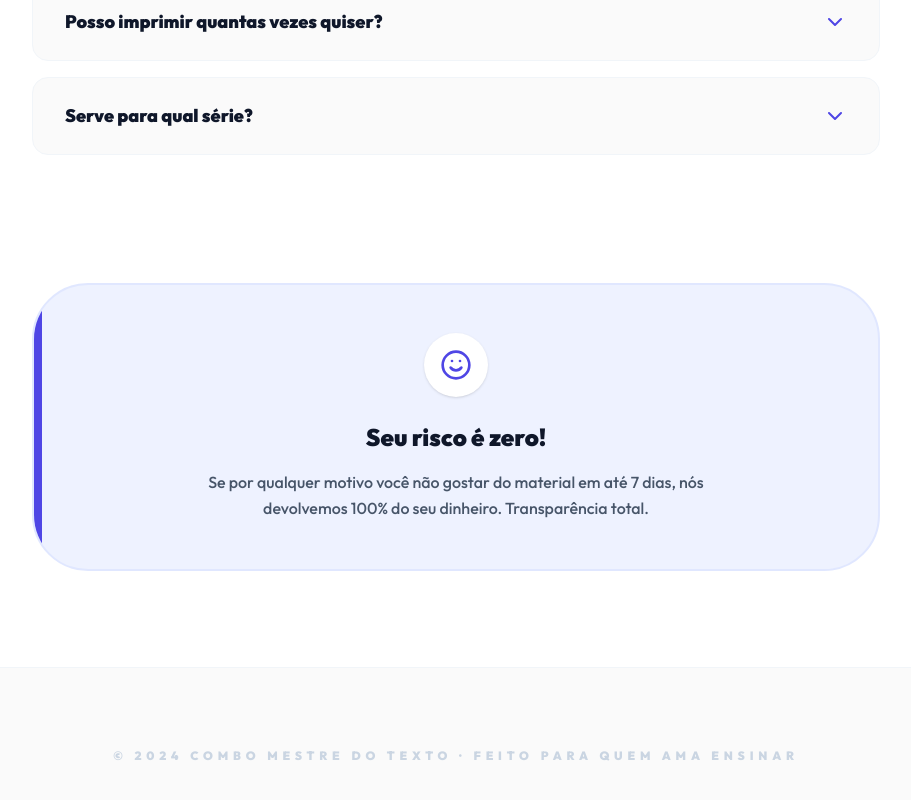
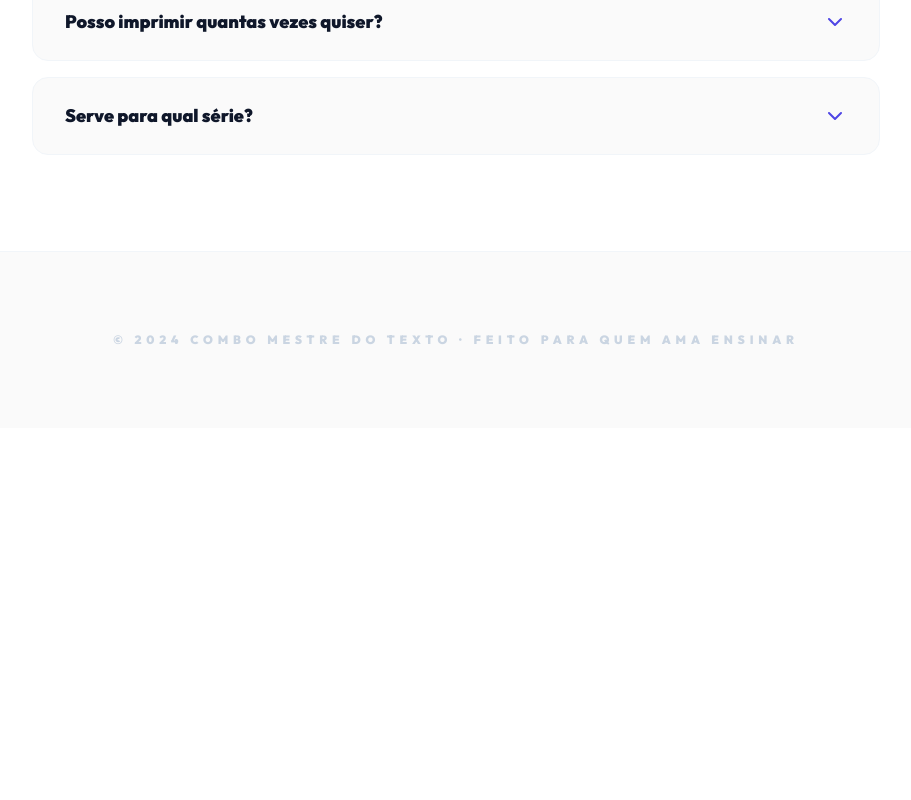
Before and after one commit to contatofilipematos-stack/professora, a React (Vite) app: page / in a window 1280 px wide. Shown: the part 6681-7481 px from the top of the page, without its empty margins (184-1095 px from the left). After the commit the page ends 7109 px from the top, so only its background shows below. Built offline with nearby package versions, Linux system fonts and the light colour scheme.

Commit message:
feat: Remove zero-risk guarantee section
Removes the static "Your risk is zero!" section from the main application view. This content is now handled by a dedicated landing page.

```diff
--- a/src/App.tsx
+++ b/src/App.tsx
@@ -587,18 +587,7 @@ export default function App() {
             ))}
           </div>
 
-          <div className="mt-32 p-12 rounded-[3.5rem] bg-indigo-50 border-2 border-indigo-100 text-center relative overflow-hidden group">
-             <div className="absolute top-0 left-0 w-2 h-full bg-brand-indigo" />
-             <div className="relative z-10">
-                <div className="w-16 h-16 bg-white rounded-full flex items-center justify-center mb-6 mx-auto shadow-sm">
-                   <Smile size={32} className="text-brand-indigo" />
-                </div>
-                <h3 className="text-2xl font-black mb-4">Seu risco é zero!</h3>
-                <p className="text-text-muted font-medium leading-relaxed max-w-xl mx-auto">
-                   Se por qualquer motivo você não gostar do material em até 7 dias, nós devolvemos 100% do seu dinheiro. Transparência total.
-                </p>
-             </div>
-          </div>
+
         </div>
       </section>
 
```
